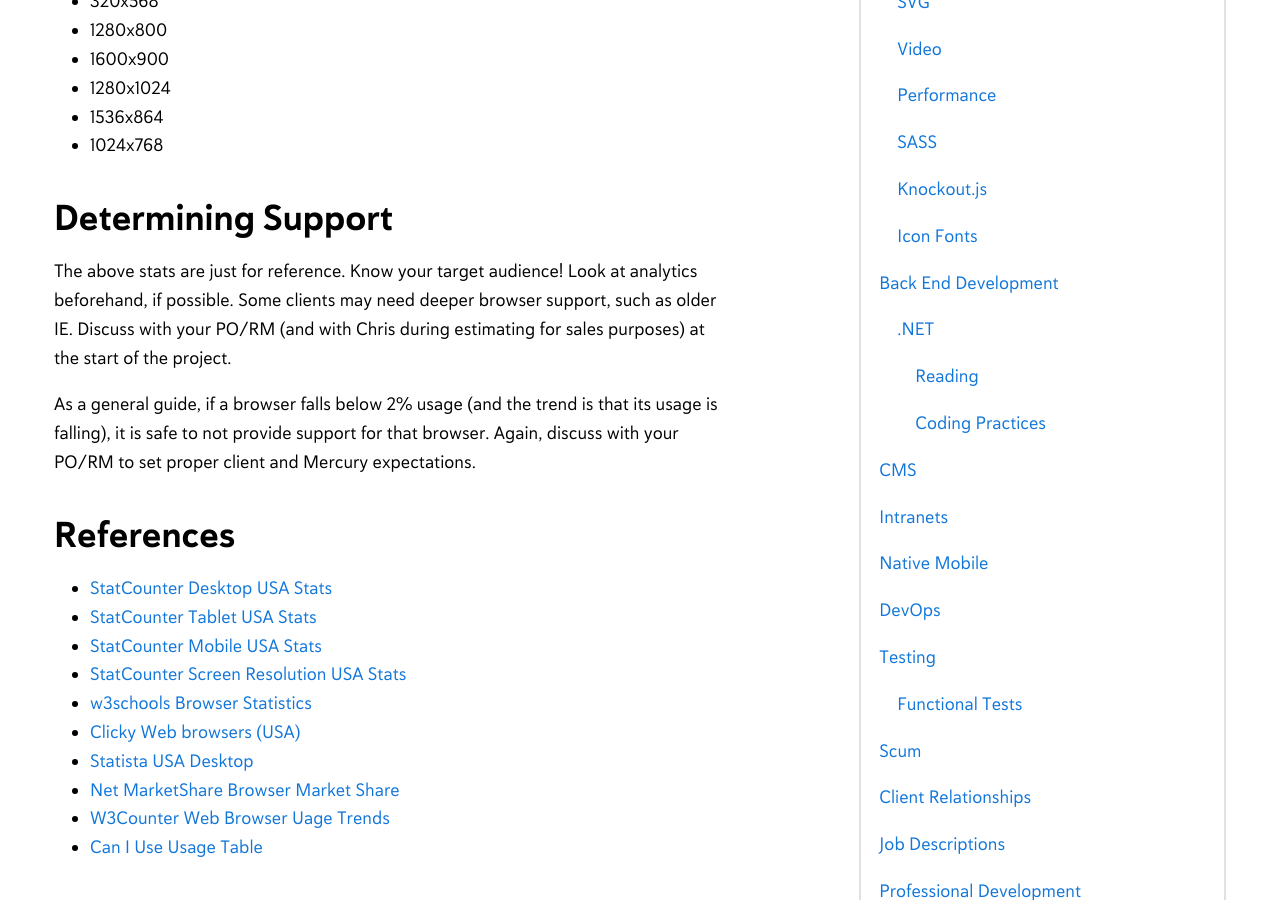
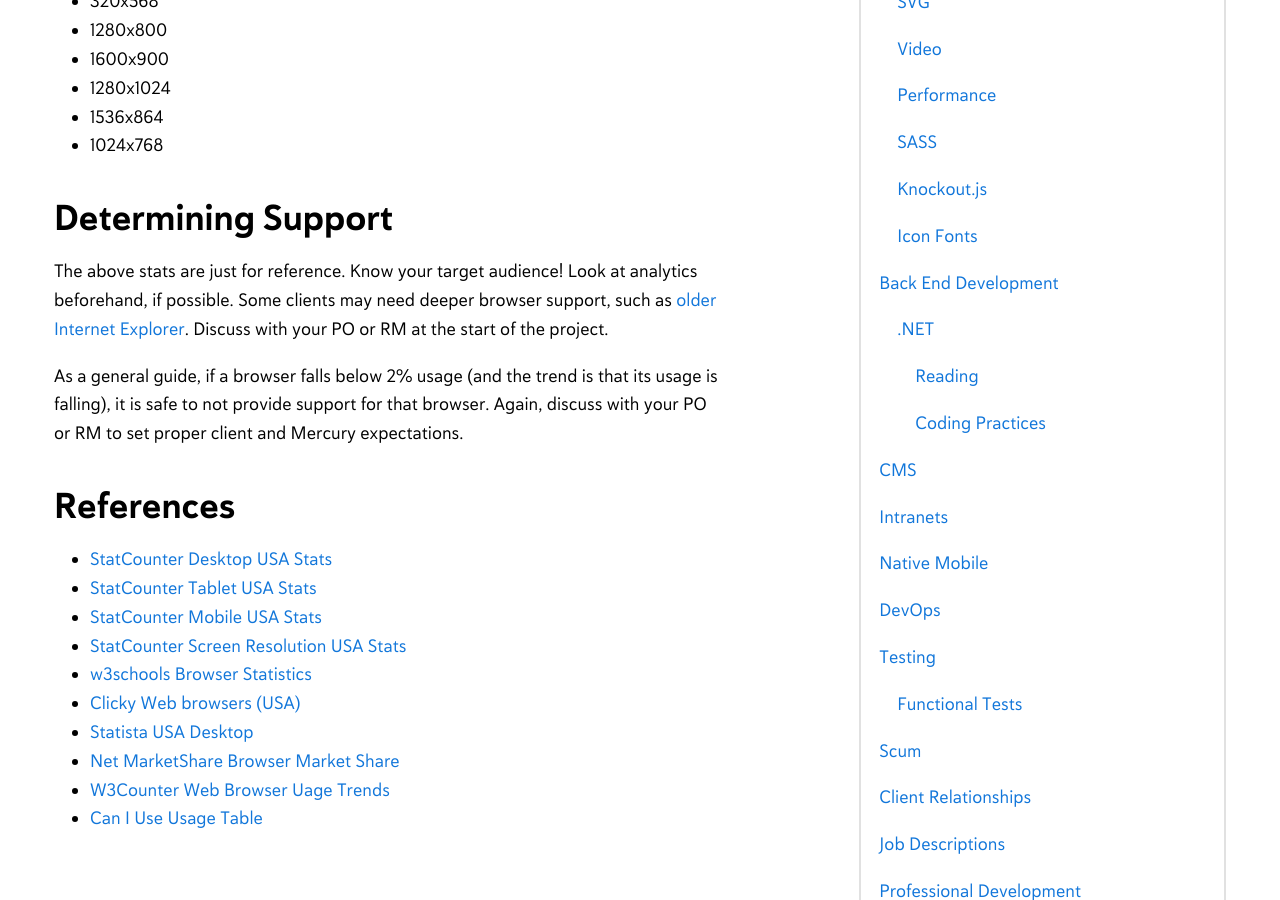
Before and after one commit to mercuryworks/developers-handbook, a Jekyll site: the page built from _posts/2018-01-10-front-end-development-browser-support.markdown, in a window 1280 px wide and 900 px high, scrolled down 1563 px. Built offline with Jekyll 4.4.1, drawn with Linux system fonts in a browser that asks for light colours; comment, search, counter and statistics services are not loaded.

Commit message:
Updated language on Browser Support

```diff
--- a/_posts/2018-01-10-front-end-development-browser-support.markdown
+++ b/_posts/2018-01-10-front-end-development-browser-support.markdown
@@ -58,9 +58,9 @@ child: true
 
 ## Determining Support
 
-The above stats are just for reference. Know your target audience! Look at analytics beforehand, if possible. Some clients may need deeper browser support, such as older IE. Discuss with your PO/RM (and with Chris during estimating for sales purposes) at the start of the project.
+The above stats are just for reference. Know your target audience! Look at analytics beforehand, if possible. Some clients may need deeper browser support, such as [older Internet Explorer](/developers-handbook/front-end-development/internet-explorer). Discuss with your PO or RM at the start of the project.
 
-As a general guide, if a browser falls below 2% usage (and the trend is that its usage is falling), it is safe to not provide support for that browser. Again, discuss with your PO/RM to set proper client and Mercury expectations.
+As a general guide, if a browser falls below 2% usage (and the trend is that its usage is falling), it is safe to not provide support for that browser. Again, discuss with your PO or RM to set proper client and Mercury expectations.
 
 ## References
 
```
